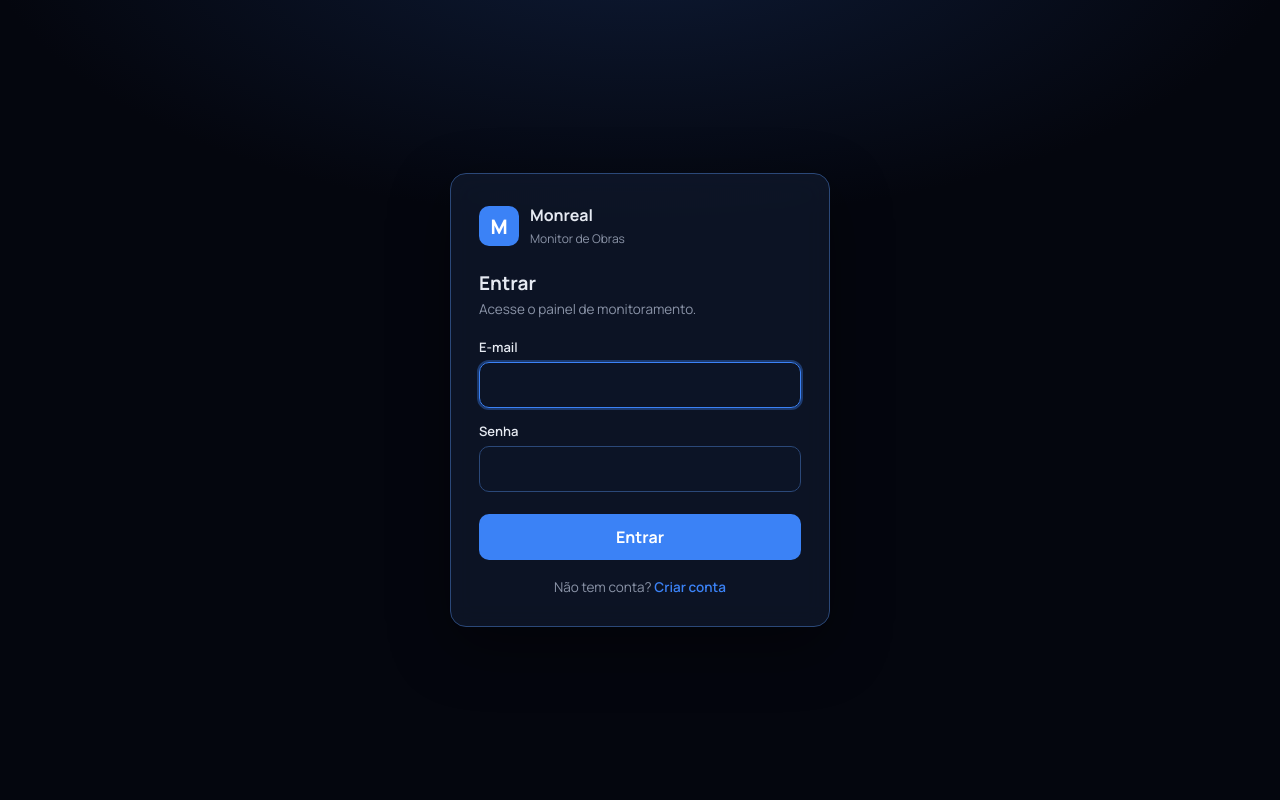
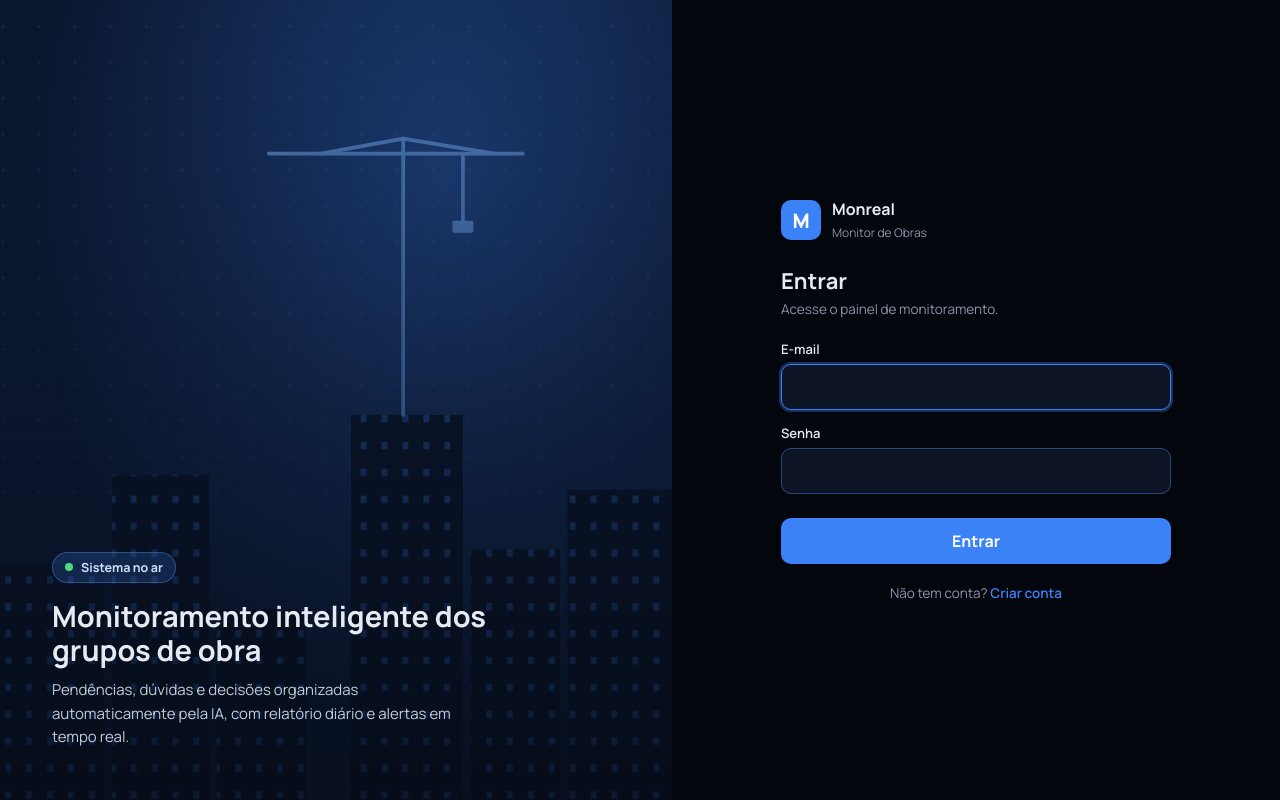
Before and after one commit to arch0615/Intelligent-Monitoring-System-for-Construction-Site-WhatsApp-Groups, a FastAPI app: page /login in a window 1280 px wide. Run offline with FastAPI, Linux system fonts and the light colour scheme; parts of the project's set-up code (start-up, migrations or seed data) failed here and were passed over; some libraries are stand-ins or nearby versions.

Commit message:
ui(auth): login e registro com layout dividido (imagem/ilustracao a esquerda + formulario)
- StaticFiles em /static + ilustracao auth.svg (skyline de obra + motivo de monitoramento)
- lado esquerdo com imagem + scrim + chamada; direito com o formulario
- responsivo: em telas estreitas a imagem some e o formulario ocupa tudo
- para usar uma foto propria, basta trocar app/static/auth.svg

```diff
--- a/api/app/main.py
+++ b/api/app/main.py
@@ -11,6 +11,7 @@ from datetime import date
 import psycopg
 from fastapi import Depends, FastAPI, Form, Query, Request
 from fastapi.responses import HTMLResponse, RedirectResponse, Response
+from fastapi.staticfiles import StaticFiles
 from fastapi.templating import Jinja2Templates
 from starlette.middleware.sessions import SessionMiddleware
 
@@ -30,6 +31,7 @@ async def lifespan(app: FastAPI):
 
 app = FastAPI(title="Monitoramento de Obras — API", lifespan=lifespan)
 app.add_middleware(SessionMiddleware, secret_key=config.SESSION_SECRET, max_age=14 * 24 * 3600)
+app.mount("/static", StaticFiles(directory="app/static"), name="static")
 
 
 def _parse_data(data: str | None) -> date:
--- a/api/app/templates/login.html
+++ b/api/app/templates/login.html
@@ -7,28 +7,49 @@
   <link rel="icon" type="image/svg+xml" href="/favicon.svg">
   <link href="https://fonts.googleapis.com/css2?family=Manrope:wght@400;500;600;700;800&display=swap" rel="stylesheet">
   <style>
-    :root { --bg:#04060e; --card:rgba(20,31,56,.55); --ink:#e6eaf2; --muted:#8b94a8; --line:#2b4878; --accent:#3b82f6; --crit:#f87171; }
+    :root { --bg:#04060e; --ink:#e6eaf2; --muted:#8b94a8; --line:#2b4878; --accent:#3b82f6; --crit:#f87171; }
     * { box-sizing:border-box; }
-    body { margin:0; min-height:100vh; display:grid; place-items:center; padding:24px;
-      font-family:'Manrope',system-ui,sans-serif; background:
-        radial-gradient(1100px 500px at 50% -10%, #0e1b36 0%, transparent 60%), var(--bg); color:var(--ink); }
-    .auth { width:100%; max-width:380px; background:var(--card); border:1px solid var(--line); border-radius:16px;
-      padding:30px 28px; box-shadow:0 20px 60px rgba(0,0,0,.4); backdrop-filter:blur(12px); }
-    .brand { display:flex; align-items:center; gap:11px; margin-bottom:22px; }
+    body { margin:0; min-height:100vh; font-family:'Manrope',system-ui,sans-serif; background:var(--bg); color:var(--ink); }
+    .split { display:grid; grid-template-columns:1.05fr .95fr; min-height:100vh; }
+    /* Lado da imagem */
+    .hero { position:relative; overflow:hidden; background:#0b1b3a; display:flex; }
+    .hero > img { position:absolute; inset:0; width:100%; height:100%; object-fit:cover; }
+    .hero .scrim { position:absolute; inset:0; background:linear-gradient(180deg, rgba(4,6,14,.12) 0%, rgba(4,6,14,.72) 100%); }
+    .hero-text { position:relative; z-index:1; margin-top:auto; padding:52px; }
+    .hero-badge { display:inline-flex; align-items:center; gap:8px; font-size:12.5px; font-weight:700; color:#cfe0ff; background:rgba(59,130,246,.2); border:1px solid rgba(91,143,214,.4); padding:6px 12px; border-radius:999px; }
+    .hero-badge::before { content:""; width:8px; height:8px; border-radius:50%; background:#4ade80; }
+    .hero-text h2 { font-size:29px; line-height:1.2; margin:16px 0 10px; max-width:440px; }
+    .hero-text p { color:#c3ccdd; font-size:15px; line-height:1.55; max-width:430px; margin:0; }
+    /* Lado do formulário */
+    .formside { display:grid; place-items:center; padding:28px; }
+    .auth { width:100%; max-width:390px; }
+    .brand { display:flex; align-items:center; gap:11px; margin-bottom:24px; }
     .brand .logo { width:40px; height:40px; border-radius:10px; background:var(--accent); display:grid; place-items:center; color:#fff; font-weight:800; font-size:20px; }
     .brand b { display:block; font-size:16px; } .brand span { font-size:12px; color:var(--muted); }
-    h1 { font-size:19px; margin:0 0 4px; } .sub { color:var(--muted); font-size:13.5px; margin:0 0 20px; }
+    h1 { font-size:22px; margin:0 0 4px; } .sub { color:var(--muted); font-size:13.5px; margin:0 0 22px; }
     label { display:block; font-size:13px; font-weight:600; margin:14px 0 6px; }
     input { width:100%; padding:11px 13px; border:1px solid var(--line); border-radius:10px; background:#0c1426; color:var(--ink); font:inherit; }
     input:focus { outline:2px solid rgba(59,130,246,.35); border-color:var(--accent); }
-    button { width:100%; margin-top:22px; padding:12px; border:0; border-radius:10px; background:var(--accent); color:#fff; font:inherit; font-weight:700; cursor:pointer; }
+    button { width:100%; margin-top:24px; padding:12px; border:0; border-radius:10px; background:var(--accent); color:#fff; font:inherit; font-weight:700; cursor:pointer; }
     button:hover { filter:brightness(1.08); }
-    .erro { background:rgba(248,113,113,.14); color:var(--crit); font-size:13px; font-weight:600; padding:10px 12px; border-radius:9px; margin-bottom:6px; }
-    .alt { text-align:center; margin-top:18px; font-size:13.5px; color:var(--muted); }
+    .erro { background:rgba(248,113,113,.14); color:var(--crit); font-size:13px; font-weight:600; padding:10px 12px; border-radius:9px; margin-bottom:4px; }
+    .alt { text-align:center; margin-top:20px; font-size:13.5px; color:var(--muted); }
     .alt a { color:var(--accent); font-weight:600; text-decoration:none; }
+    @media (max-width:860px) { .split { grid-template-columns:1fr; } .hero { display:none; } }
   </style>
 </head>
 <body>
+  <div class="split">
+    <div class="hero">
+      <img src="/static/auth.svg" alt="">
+      <div class="scrim"></div>
+      <div class="hero-text">
+        <span class="hero-badge">Sistema no ar</span>
+        <h2>Monitoramento inteligente dos grupos de obra</h2>
+        <p>Pendências, dúvidas e decisões organizadas automaticamente pela IA, com relatório diário e alertas em tempo real.</p>
+      </div>
+    </div>
+    <div class="formside">
       <form class="auth" method="post" action="/login">
         <div class="brand"><div class="logo">M</div><div><b>Monreal</b><span>Monitor de Obras</span></div></div>
         <h1>Entrar</h1>
@@ -41,5 +62,7 @@
         <button type="submit">Entrar</button>
         <div class="alt">Não tem conta? <a href="/register">Criar conta</a></div>
       </form>
+    </div>
+  </div>
 </body>
 </html>
```
Also changed, not shown: api/app/templates/register.html (+29 -8 lines), api/app/static/auth.svg (added). Lines whose indentation alone changed are shown as unchanged.
